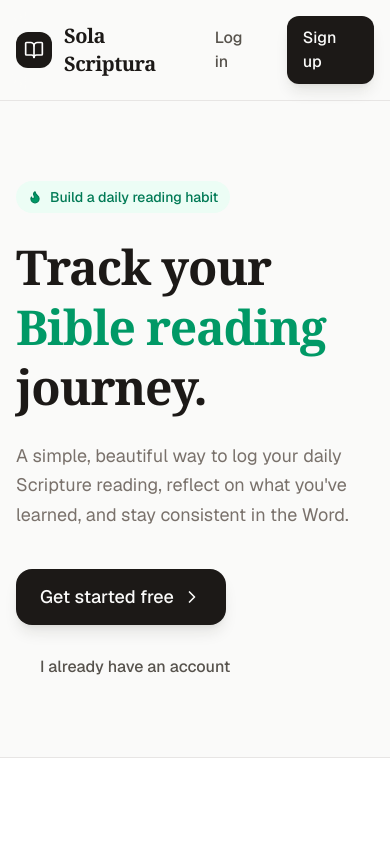
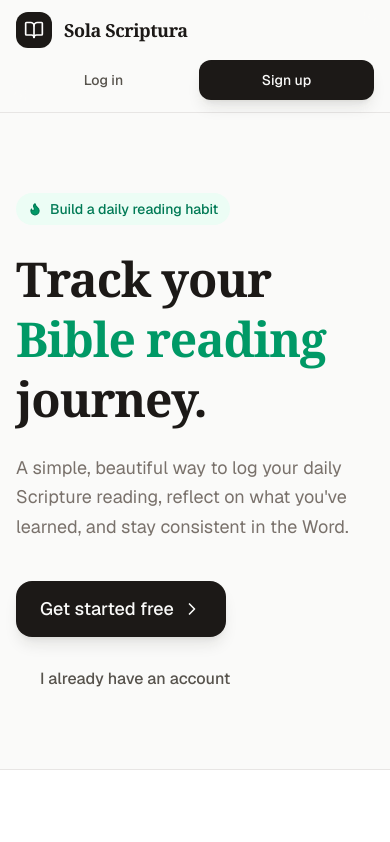
Before and after one commit to chrisgen19/bibletracker2026, a Next.js app: page / in a window 390 px wide. Shown: the top 842 px of the page. Built offline with nearby package versions, Linux system fonts and the light colour scheme.

Commit message:
fix(navbar): prevent landing header compression on small screens

```diff
--- a/src/app/page.tsx
+++ b/src/app/page.tsx
@@ -13,25 +13,25 @@ export default function LandingPage() {
     <div className="min-h-screen bg-stone-50 text-stone-800 font-sans selection:bg-emerald-100 selection:text-emerald-900">
       {/* Navbar */}
       <nav className="sticky top-0 z-30 bg-stone-50/80 backdrop-blur-md border-b border-stone-200">
-        <div className="max-w-6xl mx-auto px-4 sm:px-6 py-4 flex items-center justify-between">
+        <div className="max-w-6xl mx-auto px-4 sm:px-6 py-3 sm:py-4 flex flex-col gap-3 sm:flex-row sm:items-center sm:justify-between">
           <div className="flex items-center gap-3">
             <div className="bg-stone-900 text-white p-2 rounded-xl">
               <BookOpen size={20} />
             </div>
-            <span className="text-xl font-serif font-bold tracking-tight text-stone-900">
+            <span className="text-lg sm:text-xl font-serif font-bold tracking-tight text-stone-900">
               Sola Scriptura
             </span>
           </div>
-          <div className="flex items-center gap-3">
+          <div className="grid grid-cols-2 gap-2 w-full sm:w-auto sm:flex sm:items-center sm:gap-3">
             <Link
               href="/login"
-              className="px-4 py-2.5 rounded-xl font-medium text-stone-600 hover:bg-stone-100 hover:text-stone-900 transition-all duration-200"
+              className="px-3 sm:px-4 py-2.5 rounded-xl text-center text-sm sm:text-base font-medium text-stone-600 hover:bg-stone-100 hover:text-stone-900 transition-all duration-200"
             >
               Log in
             </Link>
             <Link
               href="/signup"
-              className="px-4 py-2.5 rounded-xl font-medium bg-stone-900 text-stone-50 hover:bg-stone-800 shadow-lg shadow-stone-900/10 transition-all duration-200 active:scale-95"
+              className="px-3 sm:px-4 py-2.5 rounded-xl text-center text-sm sm:text-base font-medium bg-stone-900 text-stone-50 hover:bg-stone-800 shadow-lg shadow-stone-900/10 transition-all duration-200 active:scale-95"
             >
               Sign up
             </Link>
```
